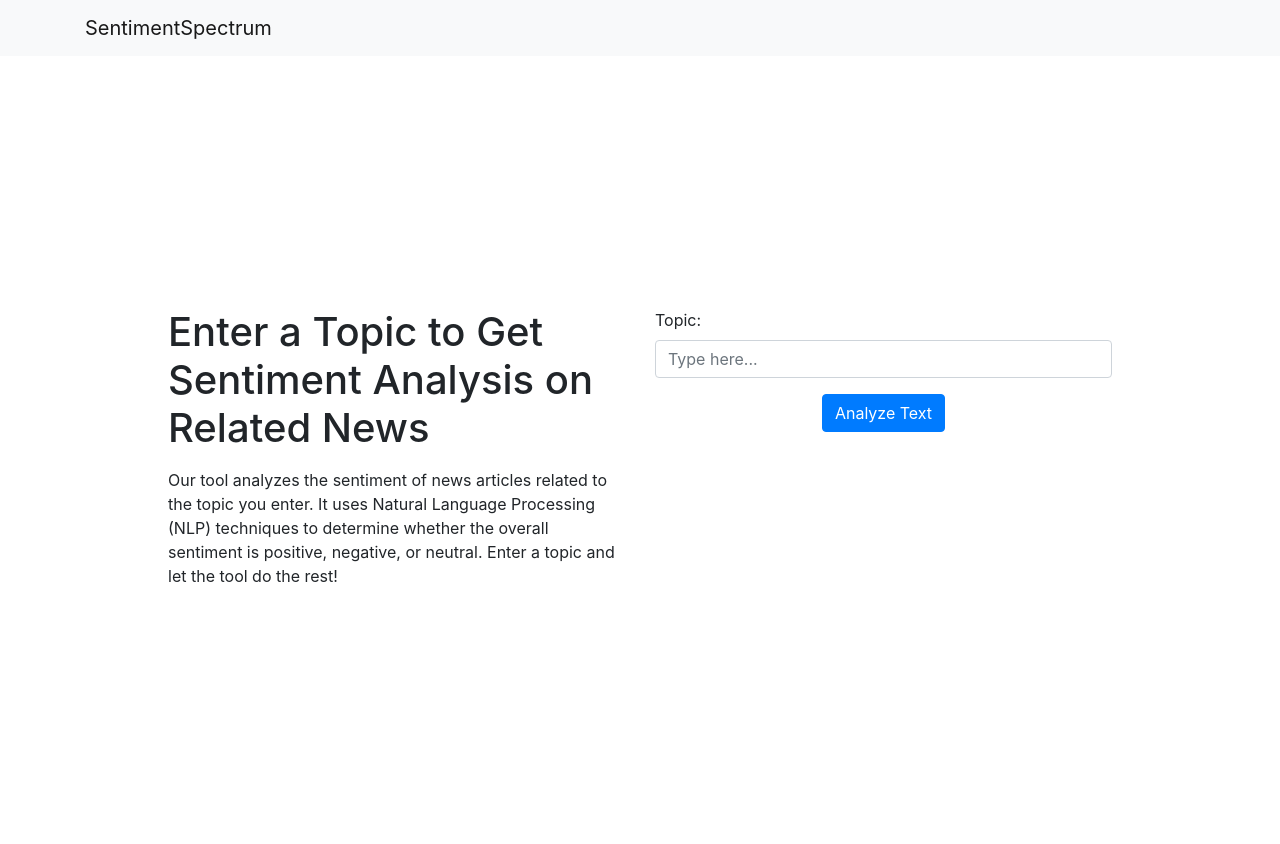
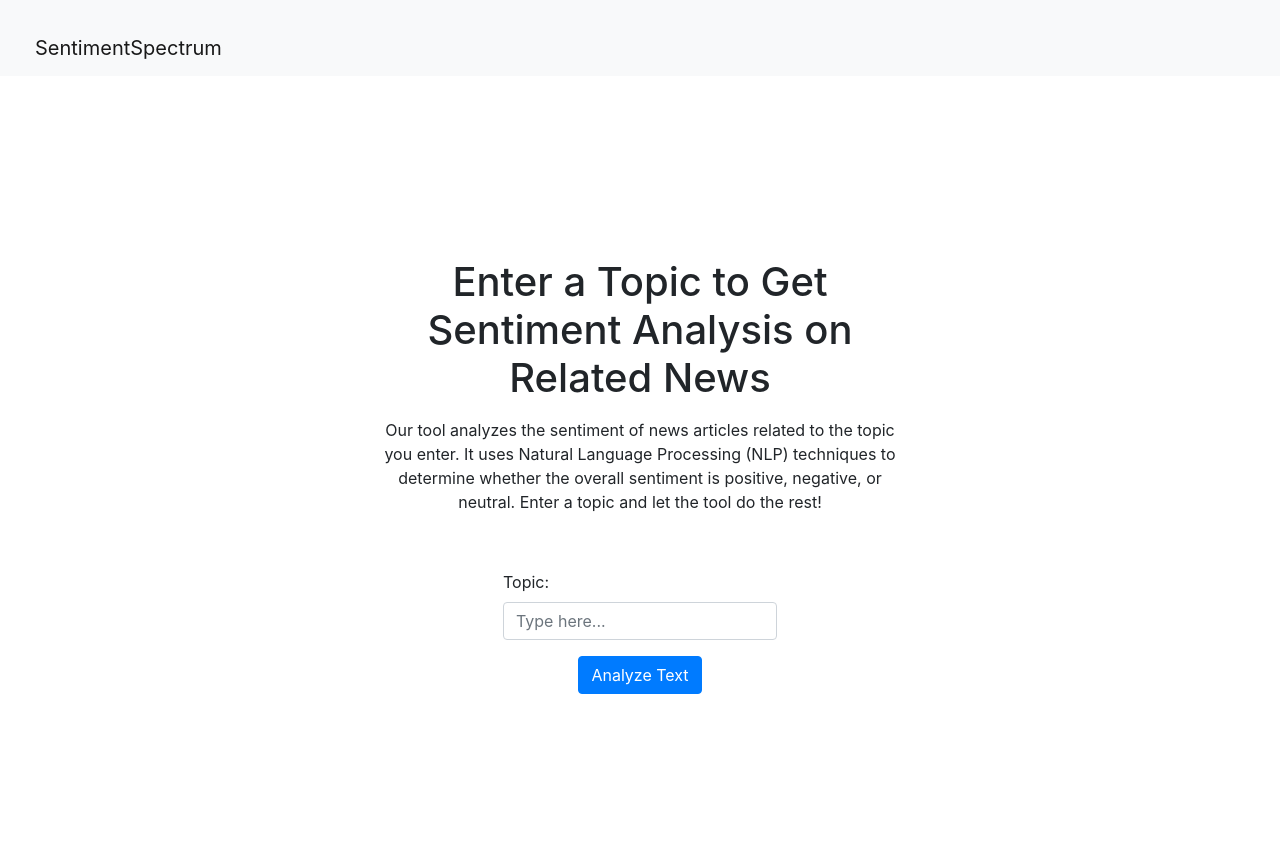
Before and after one commit to ajaysingh-codes/flask-news-sentiment, a Flask app: page / in a window 1280 px wide. Shown: the top 844 px of the page. Before the commit the page ends 582 px from the top, so only its background shows below. Run offline with Flask 3, Linux system fonts and the light colour scheme; parts of the project's set-up code (start-up, migrations or seed data) failed here and were passed over; some libraries are stand-ins or nearby versions.

Commit message:
Added a new page to the website

```diff
--- a/app.py
+++ b/app.py
@@ -4,20 +4,25 @@ from newsapi import NewsApiClient
 from config import API_KEY
 from vaderSentiment.vaderSentiment import SentimentIntensityAnalyzer
 from collections import Counter
-from flask import request
+import pandas as pd
 
 import nltk
-import pandas as pd
-import matplotlib.pyplot as plt
-nltk.download('punkt')
-nltk.download('stopwords')
-nltk.download('wordnet')
-
-import re
-import string
 from nltk.corpus import stopwords
 from nltk.tokenize import word_tokenize
 from nltk.stem import WordNetLemmatizer
+import re
+import string
+
+# Download NLTK datasets
+def download_nltk_datasets():
+    datasets = ['punkt', 'stopwords', 'wordnet']
+    for dataset in datasets:
+        try:
+            nltk.download(dataset)
+        except Exception as err:
+            print(f"Failed to download dataset {dataset}: {str(err)}")
+
+download_nltk_datasets()
 
 # Initialize the sentiment analyzer
 analyzer = SentimentIntensityAnalyzer()
@@ -64,25 +69,25 @@ def query_articles():
 
 @app.route('/user_sentiment', methods=['GET', 'POST'])
 def user_sentiment():
-    if request.method == 'GET':
+    userText = ''
+    sentiment = ''
+    if request.method == 'POST':
+        userText = request.form['userText']
+        sentiment = get_sentiment(userText)
+        return render_template('sentiment.html', sentiment=sentiment, userText=userText)
+    else:
         return render_template('sentiment.html')
-    else:
-        userText = request.form['userText']
-        print(userText)
-        sentiment = get_sentiment(userText)
-        print(sentiment)
-        return render_template('sentiment.html', sentiment=sentiment)
+
 
 stop_words = set(stopwords.words('english'))
-
+# Preprocess text
 def preprocess_text(text):
     text = text.lower()
     text = re.sub(r'<[^>]+>', ' ', text)
     text = re.sub(r'(http | https)://\S+', ' ', text)
 
-    # Remove punctuation using translation table
-    translator = str.maketrans('', '', string.punctuation)
-    text = text.translate(translator)
+    # Remove punctuations
+    text = text.translate(str.maketrans('', '', string.punctuation))
 
     # Tokenize the text
     tokens = word_tokenize(text)
@@ -90,9 +95,9 @@ def preprocess_text(text):
     # Remove stopwords and lemmatize
     lemmatizer = WordNetLemmatizer()
     tokens = [lemmatizer.lemmatize(token) for token in tokens if token not in stop_words]
-
     return ' '.join(tokens)
 
+# Method to get sentiment of a text
 def get_sentiment(text):
     analyzer = SentimentIntensityAnalyzer()
     sentiment = analyzer.polarity_scores(text)
--- a/static/css/index.css
+++ b/static/css/index.css
@@ -1,11 +1,13 @@
 .chart-container {
     margin-top: 20px;
-    max-width: 560px;
+    max-width: 460px;
+    margin: 0 auto;
 }
 
 .header {
-    max-width: 640px;
-    text-align: left;
+    max-width:540px;
+    text-align: center;
+    margin-bottom: 40px;
 }
 
 .home-container {
@@ -16,8 +18,18 @@
     height: 100vh;
 }
 
+.nav-links {
+    display: flex;
+    justify-content: right;
+}
 .nav-link {
+    color: #333;
+    margin: 0 10px;
     text-decoration: none;
+}
+
+h1 {
+    margin: 0;
 }
 
 .sentiment {
@@ -40,3 +52,13 @@
     color: #3f51b5;
     background-color: #e3f2fd;
 }
+
+.container {
+    max-width: 1240px;
+    margin: 0 auto;
+    padding-top: 20px;
+}
+
+textarea {
+    resize: vertical;
+}
--- a/templates/index.html
+++ b/templates/index.html
@@ -4,14 +4,10 @@
 {% block content %}
 
 <div class="home-container">
-    <div class="row justify-content-center">
-        <div class="col-md-6 text-center">
     <div class="header">
         <h1>Enter a Topic to Get Sentiment Analysis on Related News</h1>
         <p><p>Our tool analyzes the sentiment of news articles related to the topic you enter. It uses Natural Language Processing (NLP) techniques to determine whether the overall sentiment is positive, negative, or neutral. Enter a topic and let the tool do the rest!</p></p>
     </div>
-        </div>
-        <div class="col-md-6">
     <form action="/query_articles" method="post">
         <div class="form-group">
             <label for="user_topic">Topic:</label>
@@ -22,7 +18,5 @@
         </div>
         </form>
 </div>
-    </div>
-</div>
 
 {% endblock %}
```
Also changed, not shown: templates/results.html (+5 -2 lines), templates/sentiment.html (+9 -7 lines). Lines whose indentation alone changed are shown as unchanged.
